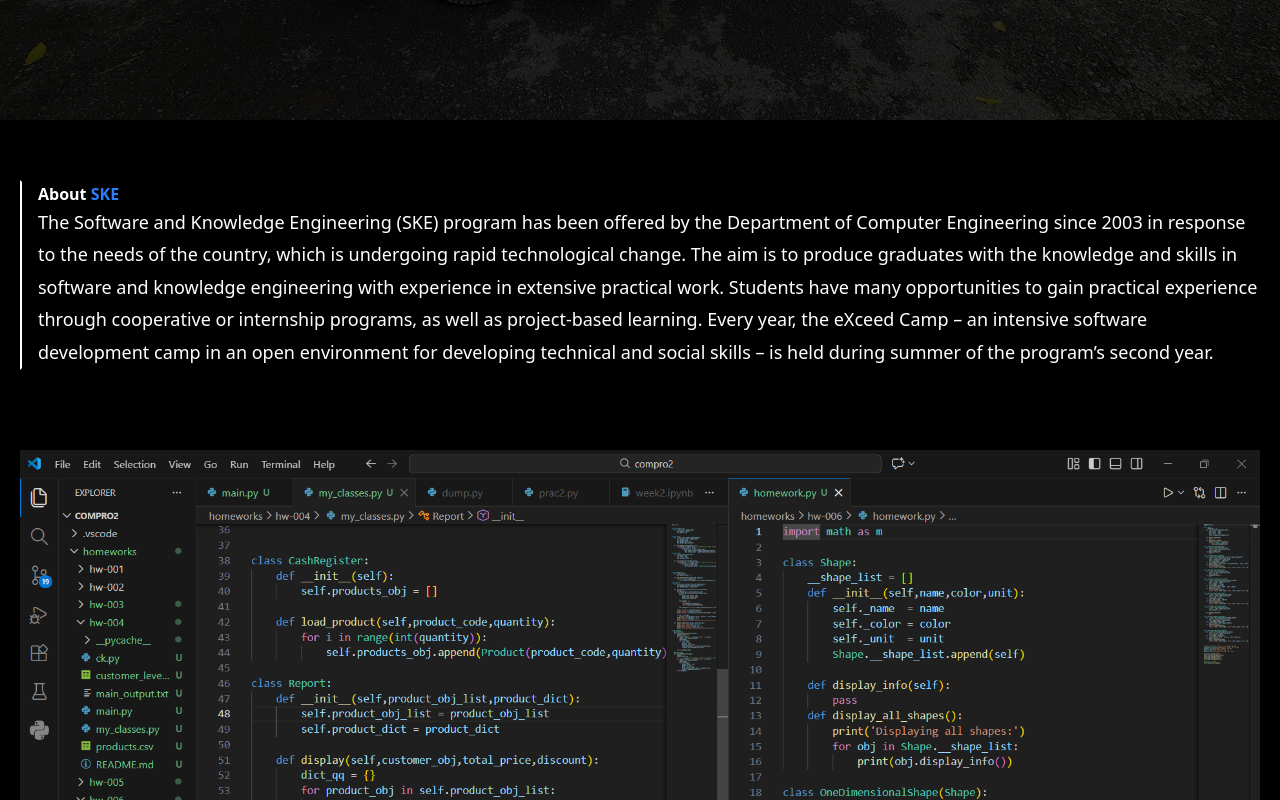
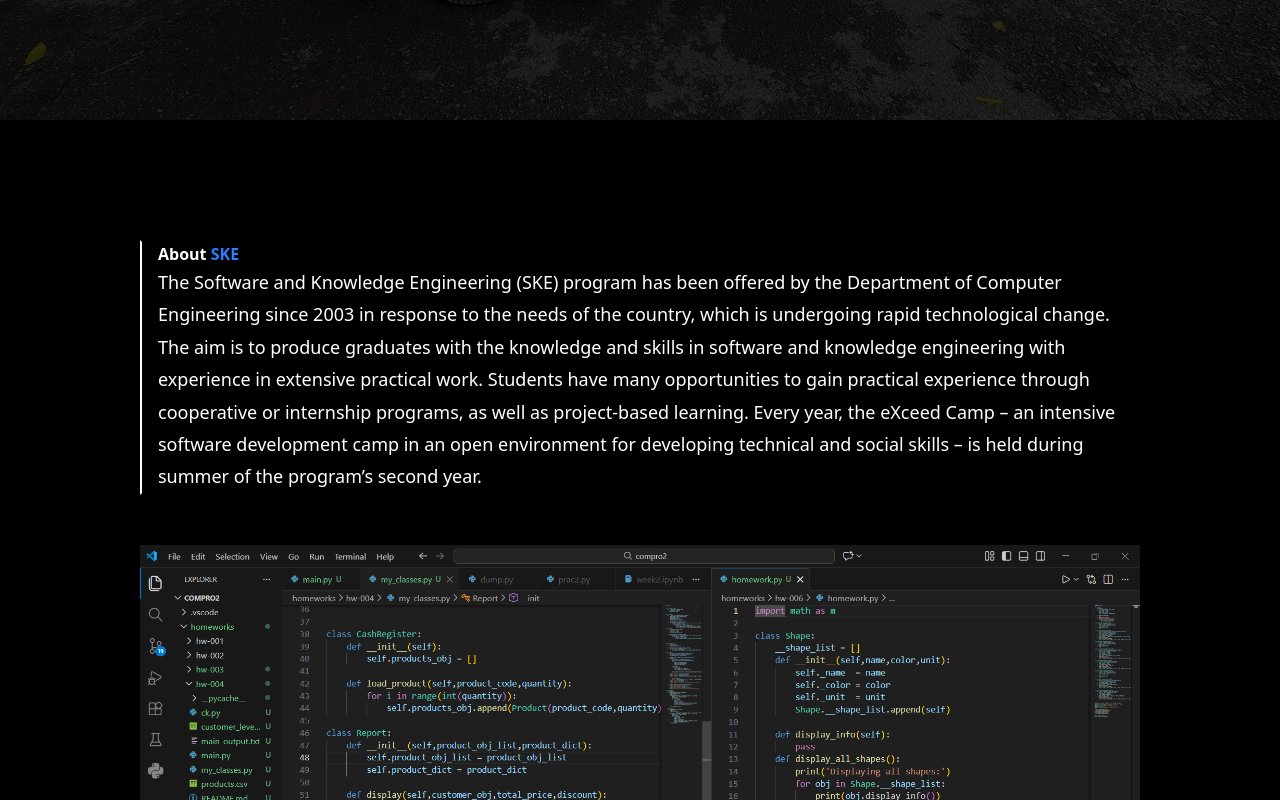
Before and after one commit to bobbobateaberm/SKE23_landing_page, a React (Vite) app: page / in a window 1280 px wide. Shown: the part 740-1540 px from the top of the page. Built offline with nearby package versions, Linux system fonts and the light colour scheme.

Commit message:
edited content class

```diff
--- a/src/index.css
+++ b/src/index.css
@@ -106,37 +106,40 @@ h2{
 
 /* CONTENT */
 
+/* FULL WIDTH SECTION */
+
 .content{
+    background: black;
 
-    background:black;
+    width: 100%;
 
     padding:
-    60px
-    20px;
+        120px
+        20px;
+}
 
+/* NARROW INNER CONTENT */
+
+.content > *{
+    max-width: 1000px;
+
+    margin: 0 auto;
+    margin-bottom: 50px;
 }
 
 .content p{
-    line-height:1.8;
+    line-height: 1.8;
 }
-
 /* CAREER */
 
 .carreer-section{
-
-    background:
-    rgb(5,14,32);
-
-    width:100%;
-
-    padding:
-    60px
-    20px;
-
+    background-color: rgb(5, 14, 32);
+    width: 100%;
+    height: 100%;
 }
-
-/* IMAGE BUTTON */
-
+.carreer-info{
+    display: none;
+}
 .img_button{
 
     width:100%;
```
